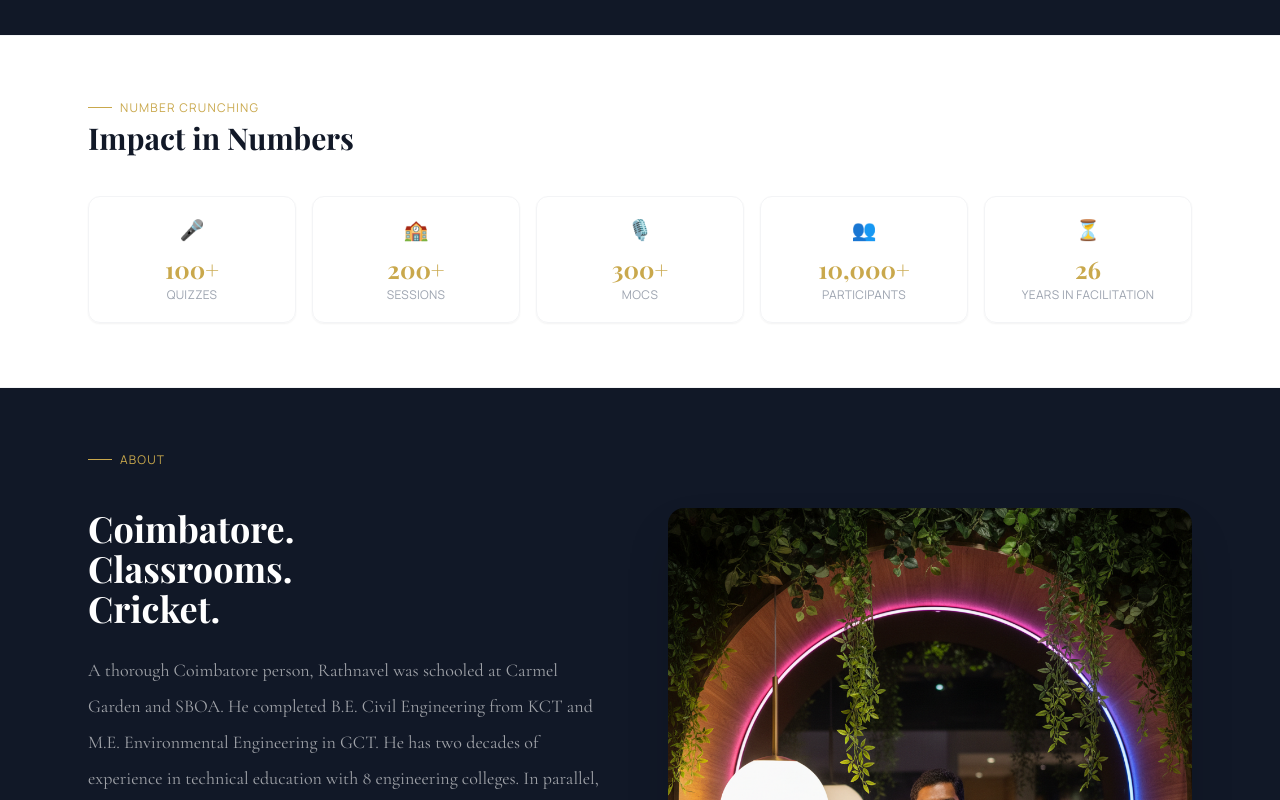
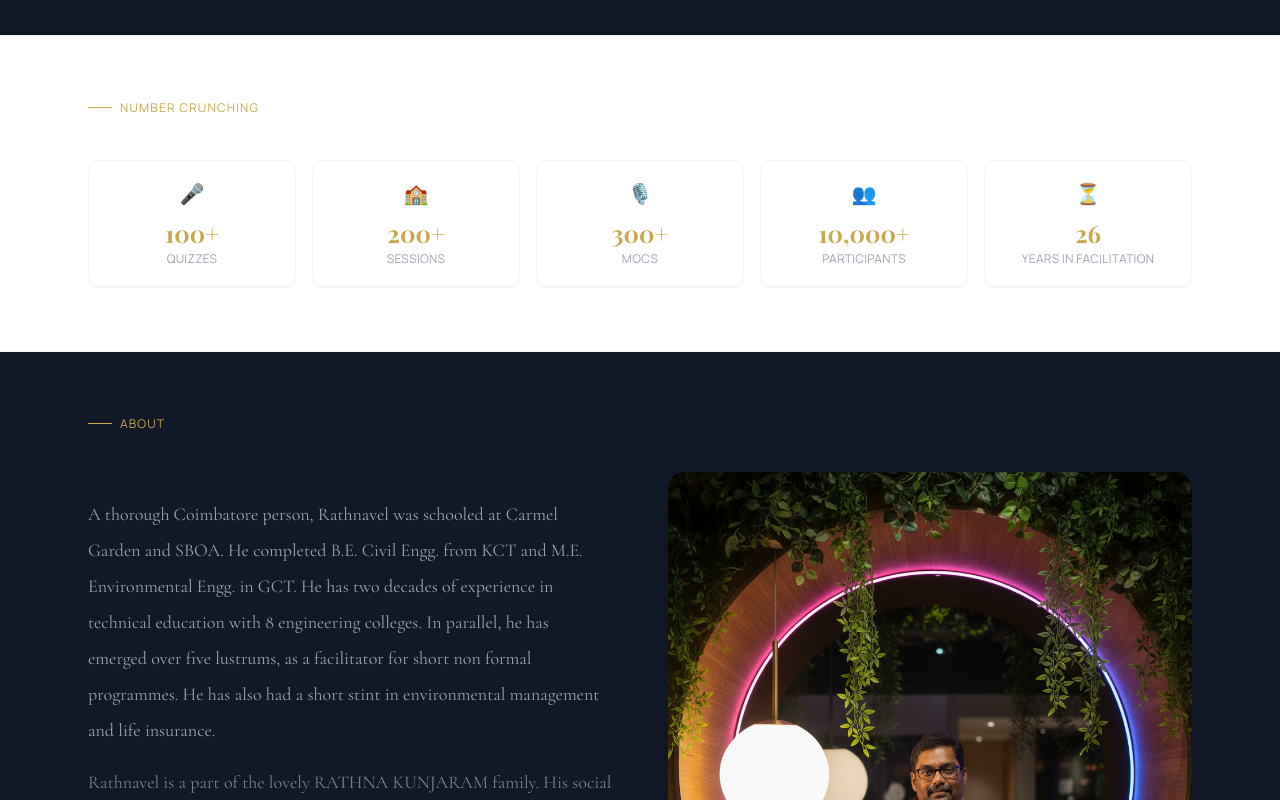
Before and after one commit to mailtoraja69/rathnavelpon, a React (Vite) app: page / in a window 1280 px wide. Shown: the part 1100-1900 px from the top of the page. Built offline with nearby package versions, Linux system fonts and the light colour scheme; a web font is replaced by a local one.

Commit message:
Update App.tsx

```diff
--- a/src/App.tsx
+++ b/src/App.tsx
@@ -204,7 +204,7 @@ function Stats() {
               <div className="h-px w-6" style={{ backgroundColor: GOLD }}/>
               <span className="font-sans text-xs tracking-widest uppercase" style={{ color: GOLD }}>Number Crunching</span>
             </div>
-            <h2 className="font-display text-3xl font-bold text-gray-900">Impact in Numbers</h2>
+            <h2 className="font-display text-3xl font-bold text-gray-900"></h2>
           </div>
           <p className="font-display text-xl italic" style={{ color: GOLD }}></p>
         </motion.div>
@@ -240,12 +240,9 @@ function About() {
         <div className="grid lg:grid-cols-2 gap-10 lg:gap-14 items-start">
           <motion.div initial={{ opacity: 0, x: -24 }} animate={v ? { opacity: 1, x: 0 } : {}} transition={{ duration: 0.6 }}>
             <h2 className="font-display text-3xl lg:text-4xl font-bold text-white leading-tight mb-6">
-              Coimbatore.<br/>
-                Classrooms.<br/>
-              Cricket.
             </h2>
             <p className="font-body text-lg text-white/60 leading-loose mb-4">
-              A thorough Coimbatore person, Rathnavel was schooled at Carmel Garden and SBOA. He completed B.E. Civil Engineering from KCT and M.E. Environmental Engineering in GCT. He has two decades of experience in technical education with 8 engineering colleges. In parallel, he has emerged over five lustrums, as a facilitator for short non formal programmes. He has also had a short stint in environmental management and life insurance.
+              A thorough Coimbatore person, Rathnavel was schooled at Carmel Garden and SBOA. He completed B.E. Civil Engg. from KCT and M.E. Environmental Engg. in GCT. He has two decades of experience in technical education with 8 engineering colleges. In parallel, he has emerged over five lustrums, as a facilitator for short non formal programmes. He has also had a short stint in environmental management and life insurance.
             </p>
             <p className="font-body text-lg text-white/45 leading-loose mb-4">
               Rathnavel is a part of the lovely RATHNA KUNJARAM family. His social tryst is courtesy Rotary International, Senior Chamber International, Institute of Liberal Studies and Institution of Engineers (India).
```
